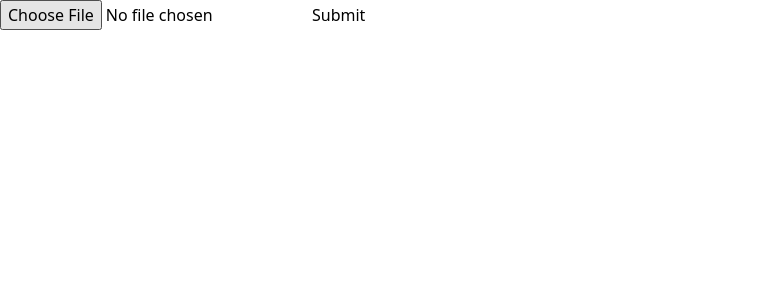
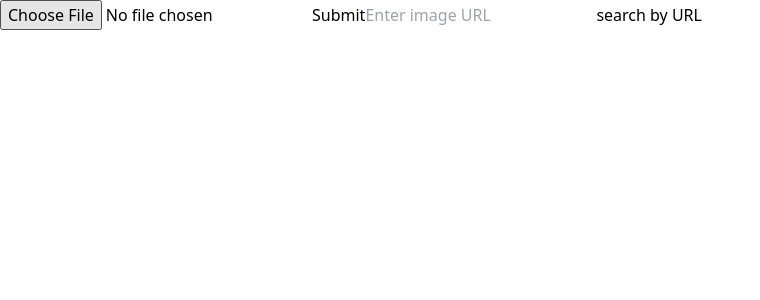
Before and after one commit to Tyron-C/project-.0, a React (Vite) app: page / in a window 1280 px wide. Shown: the top 300 px of the page, without its empty margins (0-760 px from the left). Built offline with nearby package versions, Linux system fonts and the light colour scheme.

Commit message:
search by url logic

```diff
--- a/src/App.jsx
+++ b/src/App.jsx
@@ -9,48 +9,64 @@ const App = () => {
   // declare function 'setFile' to update 'file'
   // 'file' set to (null)
   const [file, setFile] = useState(null);
+  const [url, setUrl] = useState(null);
 
   // Event Handler:
   // triggered when user selects a file on input element
   // update 'file' state variable with setFile
   // retrieve first file selected
-  const handleFileChange = (event) => {
+  const handleFileSelect = (event) => {
     setFile(event.target.files[0]);
+  }
+  const handleUrlSearch = (event) => {
+    setUrl(event.target.value);
   }
 
   // Form Submission:
   // called on submit button
   const handleSubmit = async () => {
     try {
-      // create a new 'FormData' object
-      const formData = new FormData();
-      // append selected file to object
-      // assign key-name 'file'
-      // value is the file stored in the state variable obtained from the input element
-      formData.append('file', file);
+      // create a new 'FormData' object that doesn't exist initially
+      // only if a file is selected, initialize the FormData object
+      let formData = null;
+      if (file) {
+        formData = new FormData();
+        formData.append('file', file);
+      }
 
       // Post request:
       // await executing until response has been received from request
-      // post data from 'formData' object
-      const response = await axios.post('https://api.trace.moe/search', formData, {
+      // post data from 'formData' object or the url variable
+      const response = await axios.post('https://api.trace.moe/search?cutBorders', formData || { url }, {
         headers: {
-          // specify content type of data sent to be an image with any subtype (JPEG, PNG, GIF...)
-          'Content-Type': 'image/*'
+          // if file is selected, content-type =  image/*
+          'Content-Type': file ? 'image/*' : 'application/json'
         }
       });
 
       console.log(response.data);
     } catch (e) {
-      console.e('Error:', e);
+      console.error('Error: ', e);
     }
   };
+
+  const searchByUrl = async () => {
+    try {
+      const response = await axios.get(`https://api.trace.moe/search?url=${encodeURIComponent(url)}`);
+      console.log(response.data);
+    } catch (e) {
+      console.error('Error: ', e);
+    }
+  }
 
 
   return (
     <>
       <div>
-        <input type="file" onChange={handleFileChange} />
+        <input type="file" onChange={handleFileSelect} value={file || ''}/>
         <button onClick={handleSubmit}>Submit</button>
+        <input type="text" placeholder="Enter image URL" value={url || ''} onChange={handleUrlSearch} />
+        <button onClick={searchByUrl}>search by URL</button>
       </div>
     </>
   )
```
